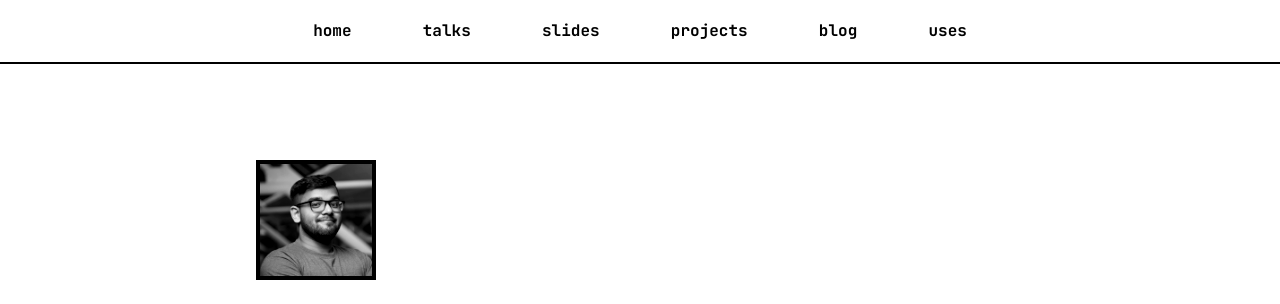
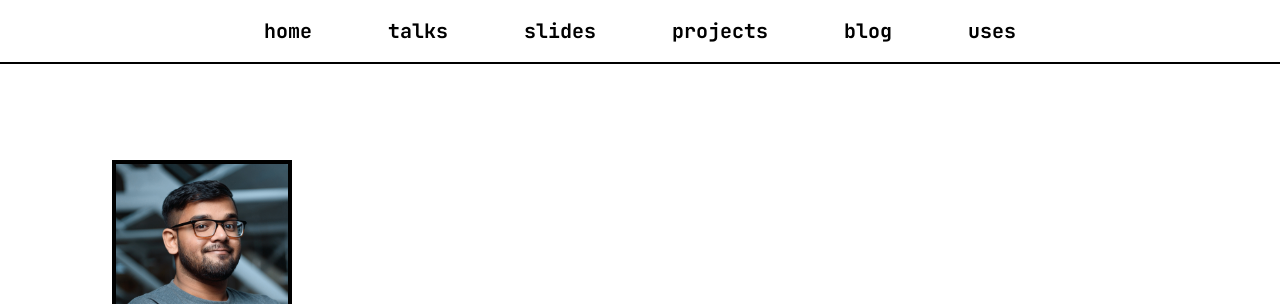
Before and after one commit to ryzokuken/ryzokuken.github.io, an Eleventy site: page src/index.md in a window 1280 px wide. Shown: the top 304 px of the page. Built offline with nearby package versions, Linux system fonts and the light colour scheme; Eleventy itself is replaced by a stand-in of ours; files that its build step writes are made by us from their sources; a script that the page names is missing.

Commit message:
Small redesign

```diff
--- a/src/css/main.css
+++ b/src/css/main.css
@@ -30,14 +30,14 @@
   --font-mono: "JetBrains Mono", "Fira Code", "Courier New", monospace;
   --font-size-sm: 0.875rem;
   --font-size-base: 1rem;
-  --font-size-lg: 1.125rem;
+  --font-size-lg: 1.25rem;
   --font-size-xl: 1.5rem;
   --font-size-2xl: 2rem;
   --font-size-3xl: 2.5rem;
   --font-size-hero: 4rem;
 
   /* Layout */
-  --max-width: 52rem;
+  --max-width: 70rem;
   --nav-height: 4rem;
   --radius: 0;
   /* Strict angular shapes */
@@ -115,7 +115,7 @@ body {
 }
 
 #navbar a {
-  font-size: var(--font-size-base);
+  font-size: 1.25rem;
   font-weight: 700;
   text-transform: lowercase;
   text-decoration: none;
@@ -260,13 +260,14 @@ a:hover {
 }
 
 .hero-photo {
-  width: 120px;
-  height: 120px;
+  width: 180px;
+  height: 180px;
   border-radius: 0;
   object-fit: cover;
   border: 4px solid var(--border);
   margin-bottom: var(--space-lg);
   background: var(--text);
+  filter: none;
 }
 
 .hero h1 {
```
